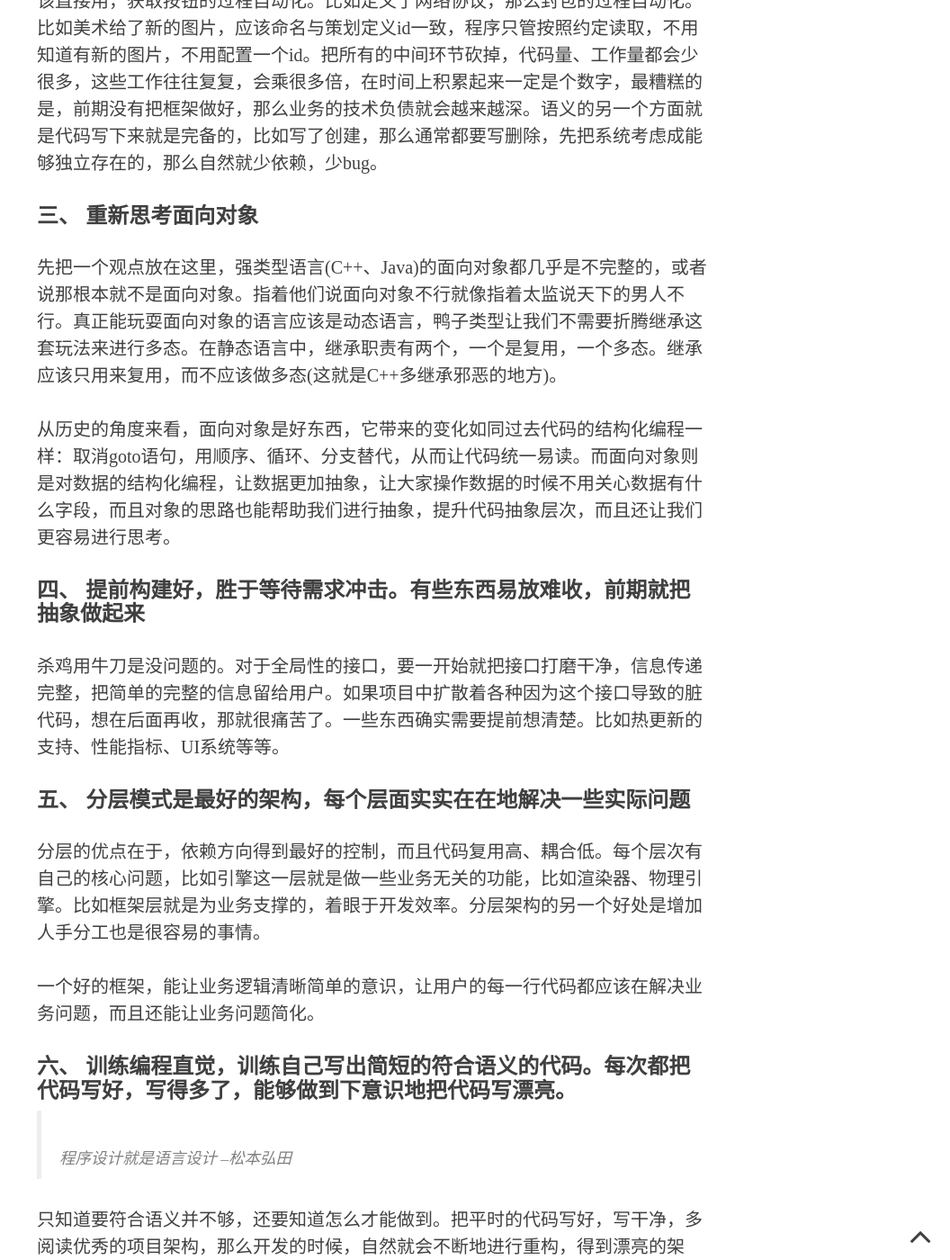
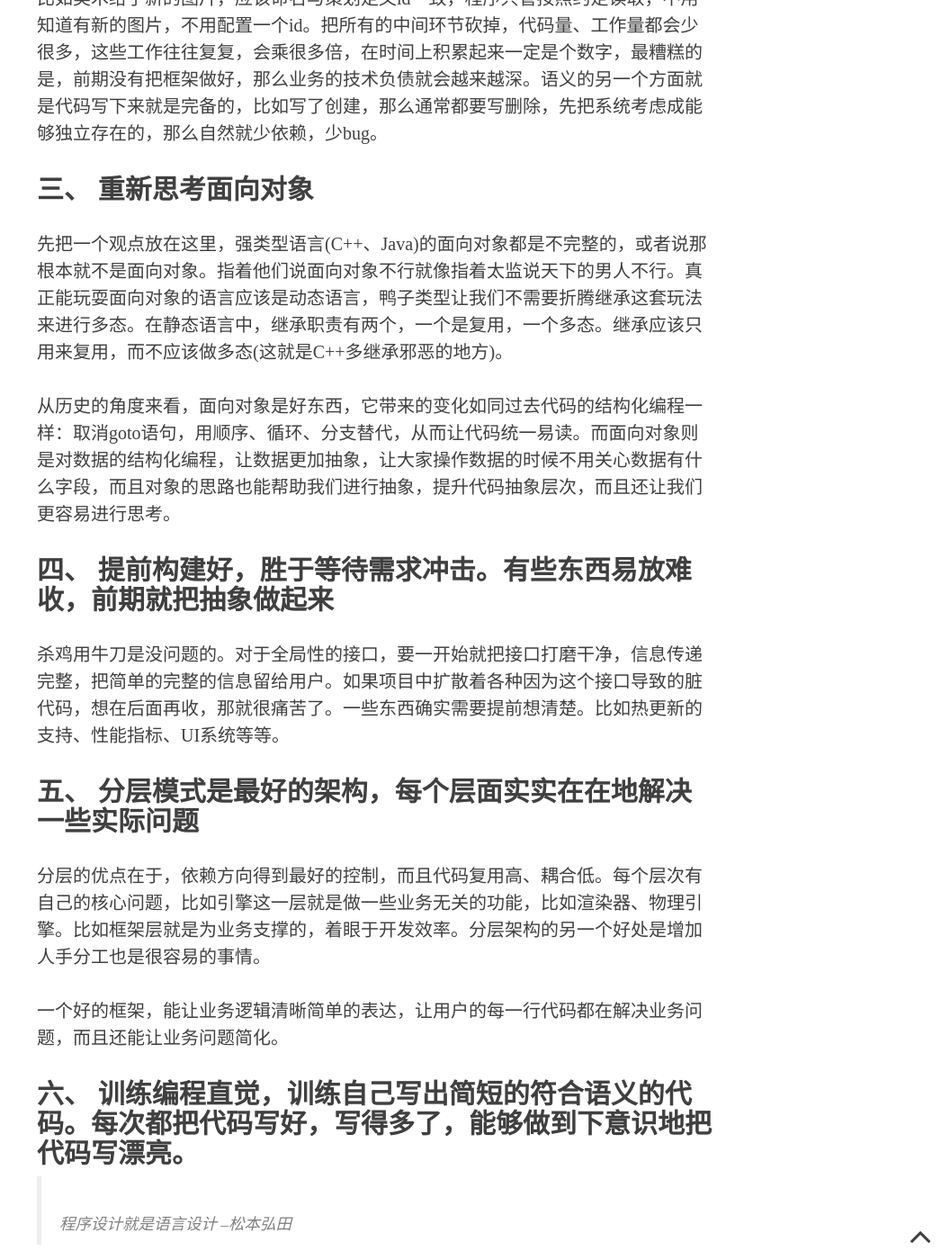
Before and after one commit to fonzieyang/fonzieyang.github.com, a Jekyll site: the page built from _posts/2015-02-09-how-kiss-work.md, in a window 1280 px wide and 1400 px high, scrolled down 1393 px. Shown: the whole window at 90% size, without its empty margins (224-1280 px from the left). Built offline with Jekyll 4.4.1, drawn with Linux system fonts in a browser that asks for light colours; nearby versions of some CDN libraries; comment, search, counter and statistics services are not loaded.

Commit message:
update post

```diff
--- a/_posts/2015-02-09-how-kiss-work.md
+++ b/_posts/2015-02-09-how-kiss-work.md
@@ -21,33 +19,33 @@ header-img: "img/drop-of-water-597109_1920.jpg"
 
 抽象要我们对已有的业务概念进行裁剪，做减法，需要我们加深理解业务；间接需要我们为项目增加能力，做加法，需要我们有一定的想象力。
 
-### 一、 要去理解业务，业务理解深刻了，那么逻辑自然就清晰了，写框架不完全是技术问题
+## 一、 要去理解业务，业务理解深刻了，那么逻辑自然就清晰了，写框架不完全是技术问题
 
 如果你之前从头到尾做过一款有一定规模的游戏，那么下一次再写就会很漂亮。就像单词背多了，英语句子总能看得懂。游戏框架，需要你对写过大量游戏进行共性提炼。举个例子，你很容易发现数据与显示分离的好处，并且设计出MVC模式。
 
 
-### 二、 坚持单点整理，把真理自动推导到系统每一处
+## 二、 坚持单点整理，把真理自动推导到系统每一处
 
 如同几何一样，我们可以定义最基础的公理，推论出一系列的有用的推理。这需要不懈的努力才能做到，其中一个编程中给力的工具就是元编程。它能够把这些变量推导到系统的每一处。比如你定义了一系列xml数据格式，那么每添加一份xml就不应该写具体的parser以及定义结构体，应该能够做到在业务中直接使用这些数据，parser过程自动化。比如UI拖了一个按钮，那么业务也不用写一行xx = getButton("xx")，而是应该直接用，获取按钮的过程自动化。比如定义了网络协议，那么封包的过程自动化。比如美术给了新的图片，应该命名与策划定义id一致，程序只管按照约定读取，不用知道有新的图片，不用配置一个id。把所有的中间环节砍掉，代码量、工作量都会少很多，这些工作往往复复，会乘很多倍，在时间上积累起来一定是个数字，最糟糕的是，前期没有把框架做好，那么业务的技术负债就会越来越深。语义的另一个方面就是代码写下来就是完备的，比如写了创建，那么通常都要写删除，先把系统考虑成能够独立存在的，那么自然就少依赖，少bug。
 
-### 三、 重新思考面向对象
+## 三、 重新思考面向对象
 
-先把一个观点放在这里，强类型语言(C++、Java)的面向对象都几乎是不完整的，或者说那根本就不是面向对象。指着他们说面向对象不行就像指着太监说天下的男人不行。真正能玩耍面向对象的语言应该是动态语言，鸭子类型让我们不需要折腾继承这套玩法来进行多态。在静态语言中，继承职责有两个，一个是复用，一个多态。继承应该只用来复用，而不应该做多态(这就是C++多继承邪恶的地方)。
+先把一个观点放在这里，强类型语言(C++、Java)的面向对象都是不完整的，或者说那根本就不是面向对象。指着他们说面向对象不行就像指着太监说天下的男人不行。真正能玩耍面向对象的语言应该是动态语言，鸭子类型让我们不需要折腾继承这套玩法来进行多态。在静态语言中，继承职责有两个，一个是复用，一个多态。继承应该只用来复用，而不应该做多态(这就是C++多继承邪恶的地方)。
 
 从历史的角度来看，面向对象是好东西，它带来的变化如同过去代码的结构化编程一样：取消goto语句，用顺序、循环、分支替代，从而让代码统一易读。而面向对象则是对数据的结构化编程，让数据更加抽象，让大家操作数据的时候不用关心数据有什么字段，而且对象的思路也能帮助我们进行抽象，提升代码抽象层次，而且还让我们更容易进行思考。
 
-### 四、 提前构建好，胜于等待需求冲击。有些东西易放难收，前期就把抽象做起来
+## 四、 提前构建好，胜于等待需求冲击。有些东西易放难收，前期就把抽象做起来
 
 杀鸡用牛刀是没问题的。对于全局性的接口，要一开始就把接口打磨干净，信息传递完整，把简单的完整的信息留给用户。如果项目中扩散着各种因为这个接口导致的脏代码，想在后面再收，那就很痛苦了。一些东西确实需要提前想清楚。比如热更新的支持、性能指标、UI系统等等。
 
-### 五、 分层模式是最好的架构，每个层面实实在在地解决一些实际问题
+## 五、 分层模式是最好的架构，每个层面实实在在地解决一些实际问题
 
 分层的优点在于，依赖方向得到最好的控制，而且代码复用高、耦合低。每个层次有自己的核心问题，比如引擎这一层就是做一些业务无关的功能，比如渲染器、物理引擎。比如框架层就是为业务支撑的，着眼于开发效率。分层架构的另一个好处是增加人手分工也是很容易的事情。
 
-一个好的框架，能让业务逻辑清晰简单的意识，让用户的每一行代码都应该在解决业务问题，而且还能让业务问题简化。
+一个好的框架，能让业务逻辑清晰简单的表达，让用户的每一行代码都在解决业务问题，而且还能让业务问题简化。
 
 
-### 六、 训练编程直觉，训练自己写出简短的符合语义的代码。每次都把代码写好，写得多了，能够做到下意识地把代码写漂亮。
+## 六、 训练编程直觉，训练自己写出简短的符合语义的代码。每次都把代码写好，写得多了，能够做到下意识地把代码写漂亮。
 
 
 > 程序设计就是语言设计 --松本弘田
```
Also changed, not shown: other parts of _posts/2015-02-09-how-kiss-work.md (+1 -3 lines).
